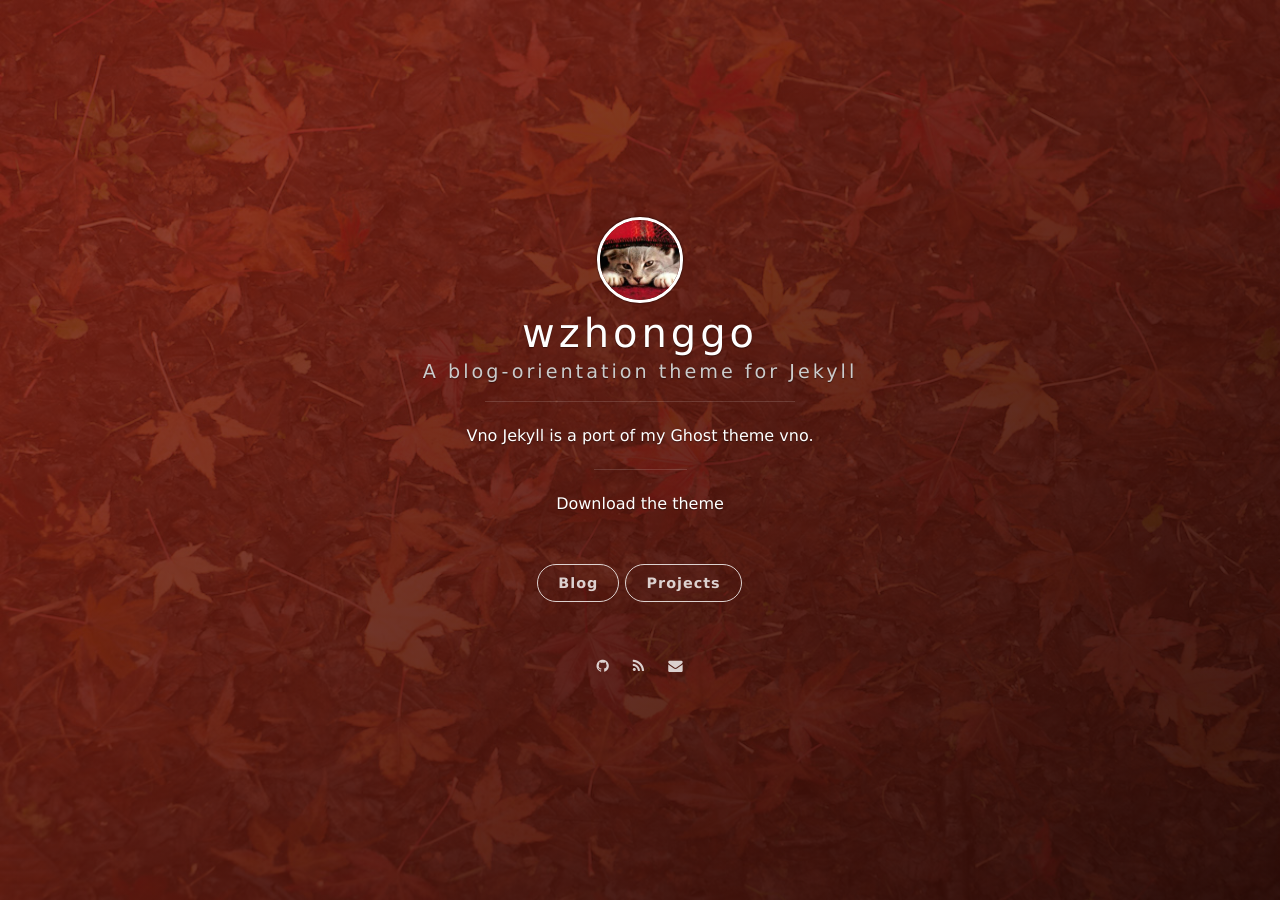
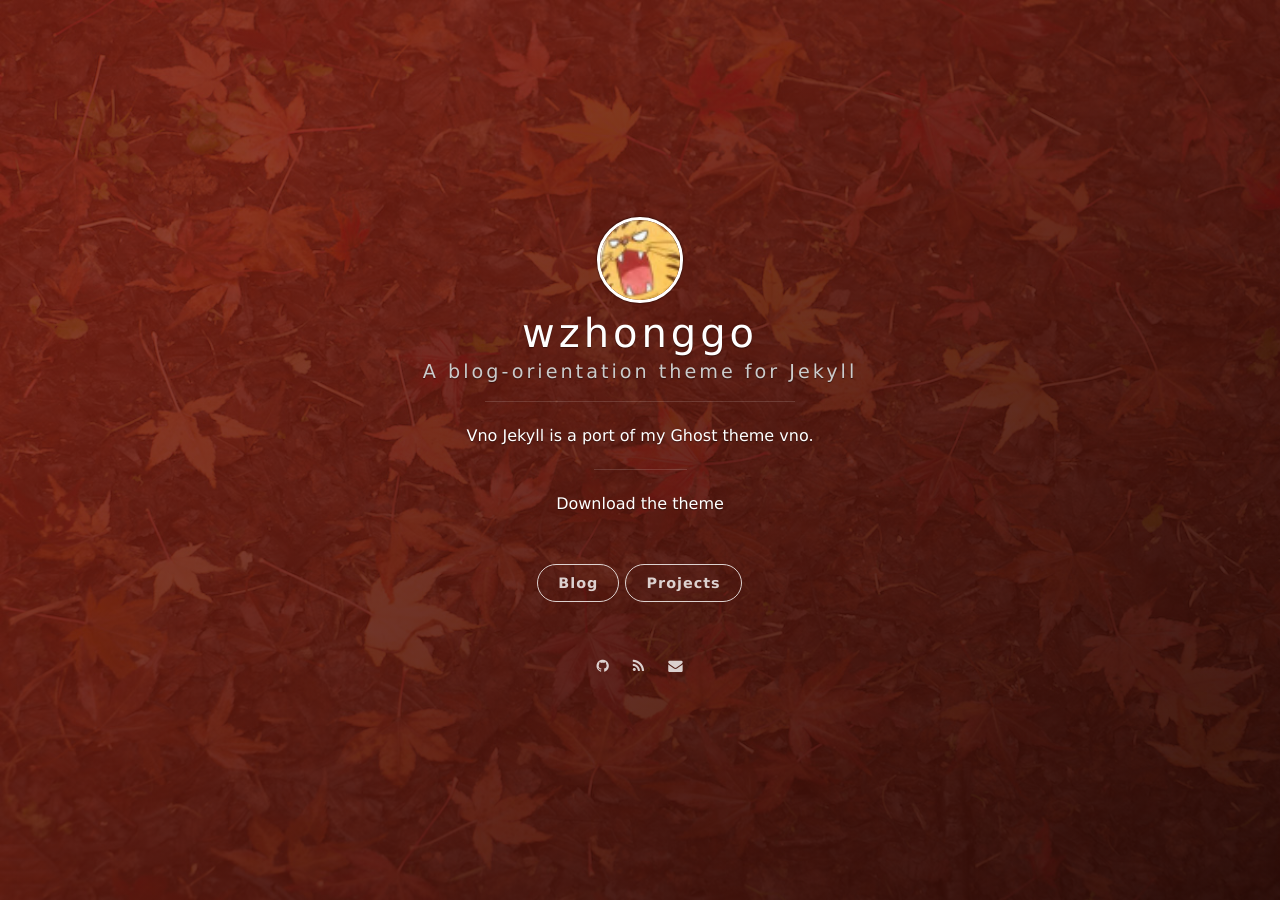
Before and after one commit to wzhonggo/fork-demo, a Jekyll site: the page built from index.html, in a window 1280 px wide. Built offline with Jekyll 4.4.1, drawn with Linux system fonts in a browser that asks for light colours; nearby versions of some CDN libraries; the list of posts is cut into pages by our own code.

Commit message:
modify for  theme

```diff
--- a/_includes/footer.html
+++ b/_includes/footer.html
@@ -1,7 +1,6 @@
 <section class="footer">
     <footer>
     	<span class="footer__copyright">本站点采用<a href="http://creativecommons.org/licenses/by-nc-sa/4.0/">知识共享 署名-非商业性使用-相同方式共享 4.0 国际 许可协议</a></span>
-        <span class="footer__copyright">由 <a href="https://jekyllrb.com">Jekyll</a> 于 {{ site.time | date: "%F" }} 生成，感谢 <a href="https://www.digitalocean.com/?refcode=30ed2d146762">Digital Ocean</a> 为本站提供稳定的 VPS 服务</span>
         <span class="footer__copyright">本站{% if site.creator %}由 {{site.creator}} 创建，{% endif %}采用 <a href="https://github.com/onevcat/vno-jekyll">Vno - Jekyll</a> 作为主题- &copy; {{site.time | date: "%Y"}}</span>
     </footer>
 </section>
--- a/_includes/side-panel.html
+++ b/_includes/side-panel.html
@@ -4,7 +4,7 @@
     <div class="panel-main__inner panel-inverted">
     <div class="panel-main__content">
 
-        <a href="/#blog" title="前往 {{ site.title }} 的主页" class="blog-button"><img src="/assets/images/avatar.jpg" width="80" alt="{{ site.title }} logo" class="panel-cover__logo logo" /></a>
+        <a href="/#blog" title="前往 {{ site.title }} 的主页" class="blog-button"><img src="/assets/images/avatar.png" width="80" alt="{{ site.title }} logo" class="panel-cover__logo logo" /></a>
         <h1 class="panel-cover__title panel-title"><a href="/#blog" title="link to homepage for {{ site.title }}" class="blog-button">{{ site.title }}</a></h1>
         {% if site.subtitle %}
         <span class="panel-cover__subtitle panel-subtitle">{{site.subtitle}}</span>
```
Also changed, not shown: assets/images/avatar.png (added).
